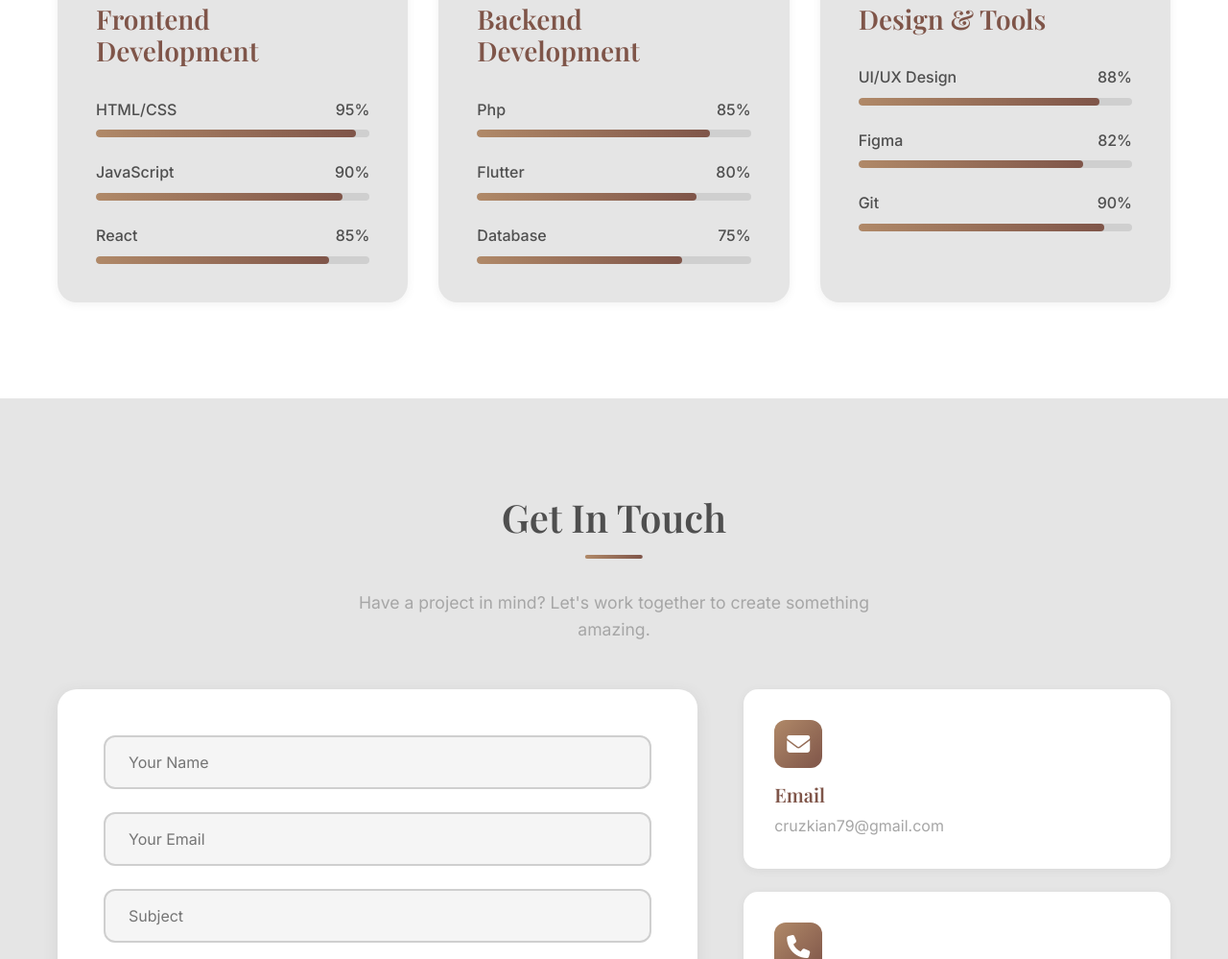
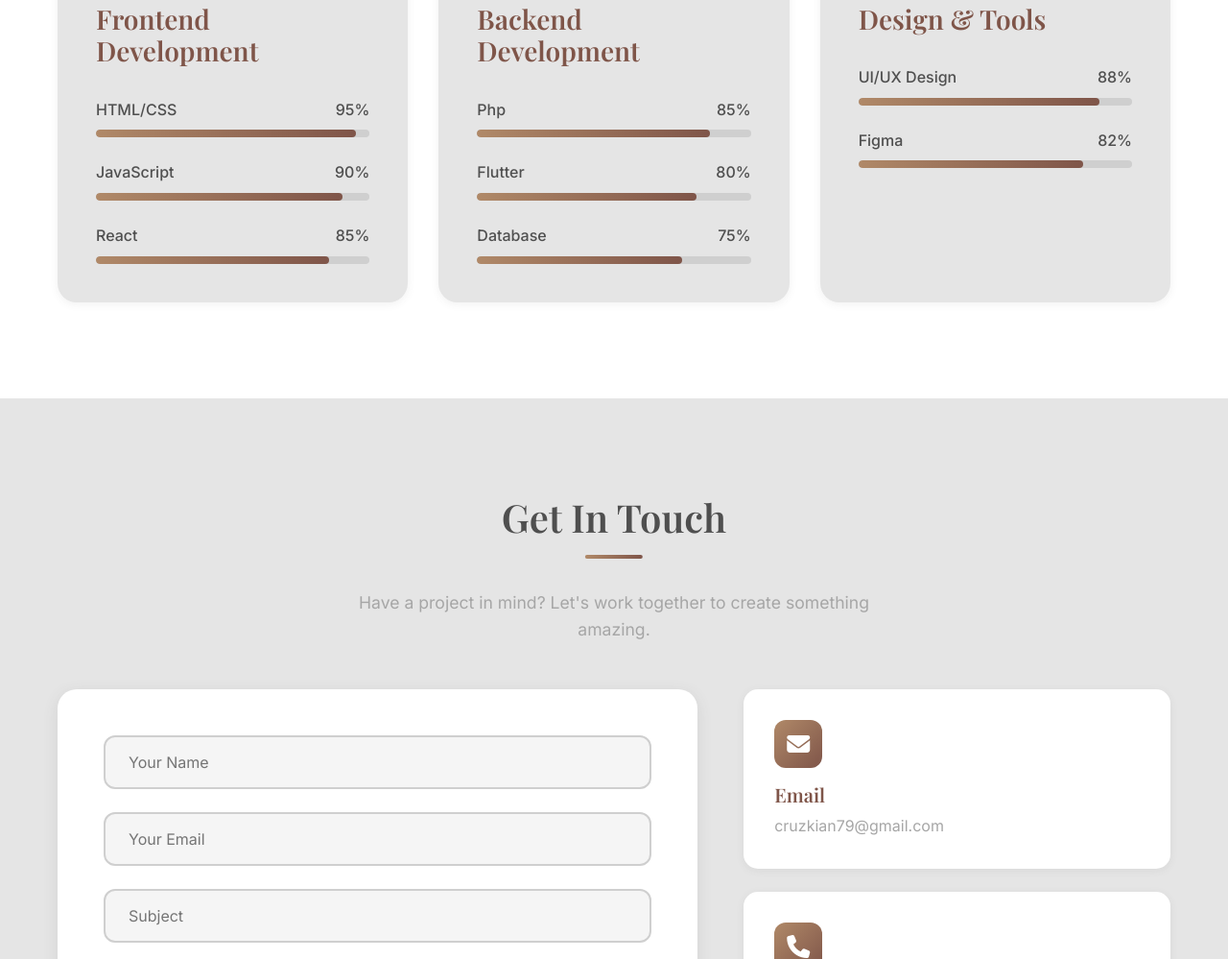
Before and after one commit to kian133/Portfolio-, a plain HTML site: page index.html in a window 1280 px wide. Shown: the part 3646-4645 px from the top of the page at 96% size. Drawn offline with nearby package versions, Linux system fonts and the light colour scheme.

Commit message:
Update index.html

```diff
--- a/index.html
+++ b/index.html
@@ -275,14 +275,7 @@
                                 <div class="skill-progress" style="width: 82%"></div>
                             </div>
                         </div>
-                        <div class="skill-item">
-                            <div class="skill-info">
-                                <span>Git</span>
-                                <span>90%</span>
-                            </div>
-                            <div class="skill-bar">
-                                <div class="skill-progress" style="width: 90%"></div>
-                            </div>
+
                         </div>
                     </div>
                 </div>
```
